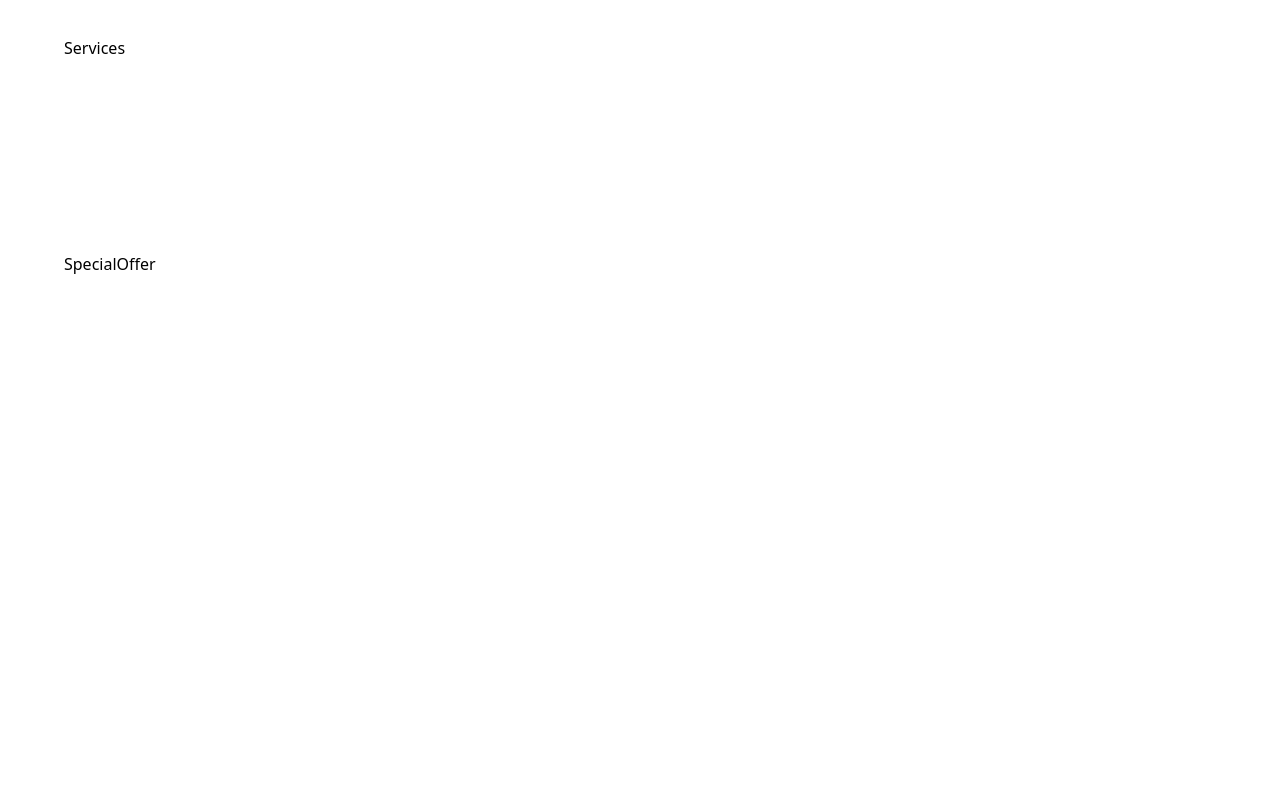
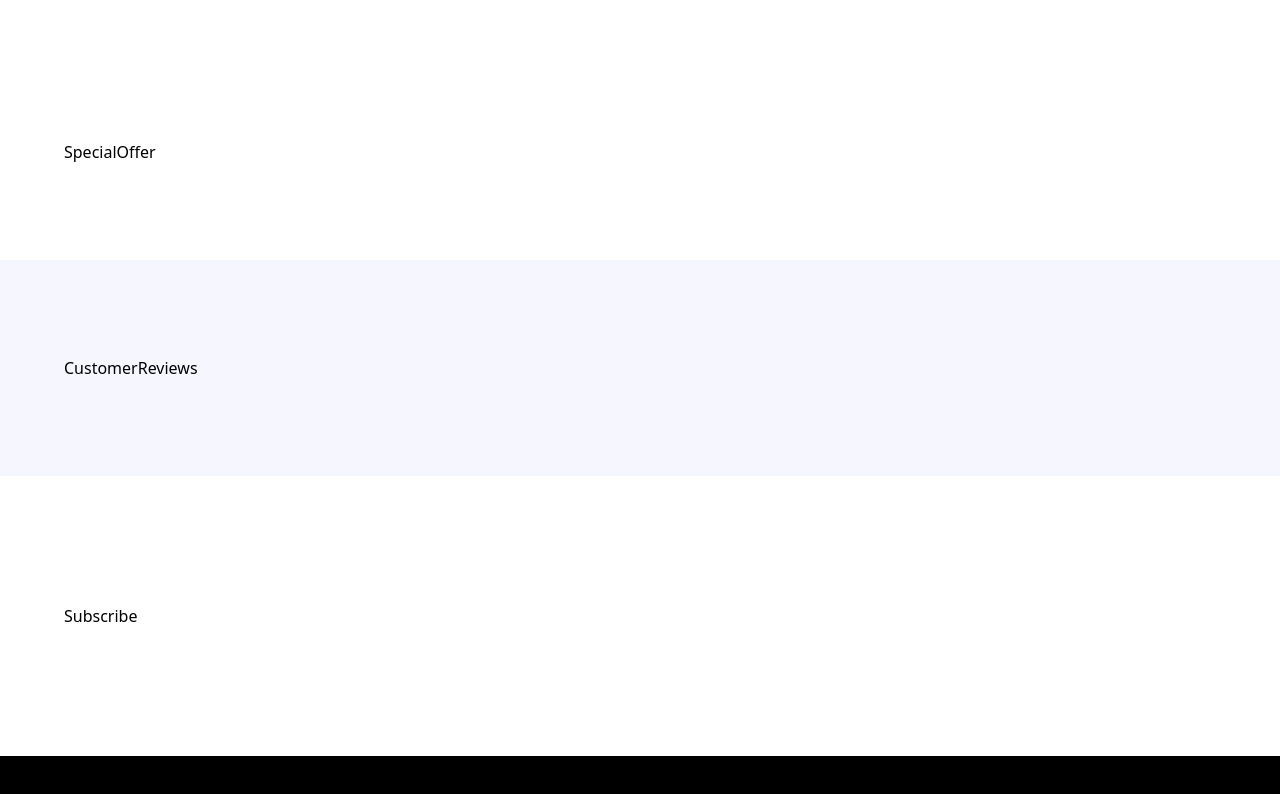
Before and after one commit to OmeshSachethana/Shoes_LandingPage, a React (Vite) app: page / in a window 1280 px wide. Shown: the part 636-1430 px from the top of the page. Before the commit the page ends 1008 px from the top, so only its background shows below. Built offline with nearby package versions, Linux system fonts and the light colour scheme; a web font is replaced by a local one.

Commit message:
created files and folder struct

```diff
--- a/src/App.jsx
+++ b/src/App.jsx
@@ -10,12 +10,19 @@
     <section className="padding">
       SuperQuality
     </section>
-    <section className="padding">
+    <section className="padding-x py-10 ">
       Services
     </section>
     <section className="padding">
       SpecialOffer
     </section>
+    <section className="bg-pale-blue padding">
+      CustomerReviews
+    </section><section className="padding-x sm:py-32 py-16 w-full">
+      Subscribe
+    </section><section className="bg-black padding-x padding-t pb-8">
+      Footer
+    </section>
   </main>
 );
 
--- /dev/null
+++ b/src/sections/CustomerReviews.jsx
@@ -0,0 +1,7 @@
+const CustomerReviews = () => {
+  return (
+    <div>CustomerReviews</div>
+  )
+}
+
+export default CustomerReviews
--- /dev/null
+++ b/src/sections/Hero.jsx
@@ -0,0 +1,7 @@
+const Hero = () => {
+  return (
+    <div>Hero</div>
+  )
+}
+
+export default Hero
--- /dev/null
+++ b/src/sections/Services.jsx
@@ -0,0 +1,7 @@
+const Services = () => {
+  return (
+    <div>Services</div>
+  )
+}
+
+export default Services
--- /dev/null
+++ b/src/sections/SpecialOffer.jsx
@@ -0,0 +1,7 @@
+const SpecialOffer = () => {
+  return (
+    <div>SpecialOffer</div>
+  )
+}
+
+export default SpecialOffer
--- /dev/null
+++ b/src/sections/Subscribe.jsx
@@ -0,0 +1,7 @@
+const Subscribe = () => {
+  return (
+    <div>Subscribe</div>
+  )
+}
+
+export default Subscribe
--- /dev/null
+++ b/src/sections/SuperQuality.jsx
@@ -0,0 +1,7 @@
+const SuperQuality = () => {
+  return (
+    <div>SuperQuality</div>
+  )
+}
+
+export default SuperQuality
```
Also changed, not shown: src/sections/Footer.jsx (added).
